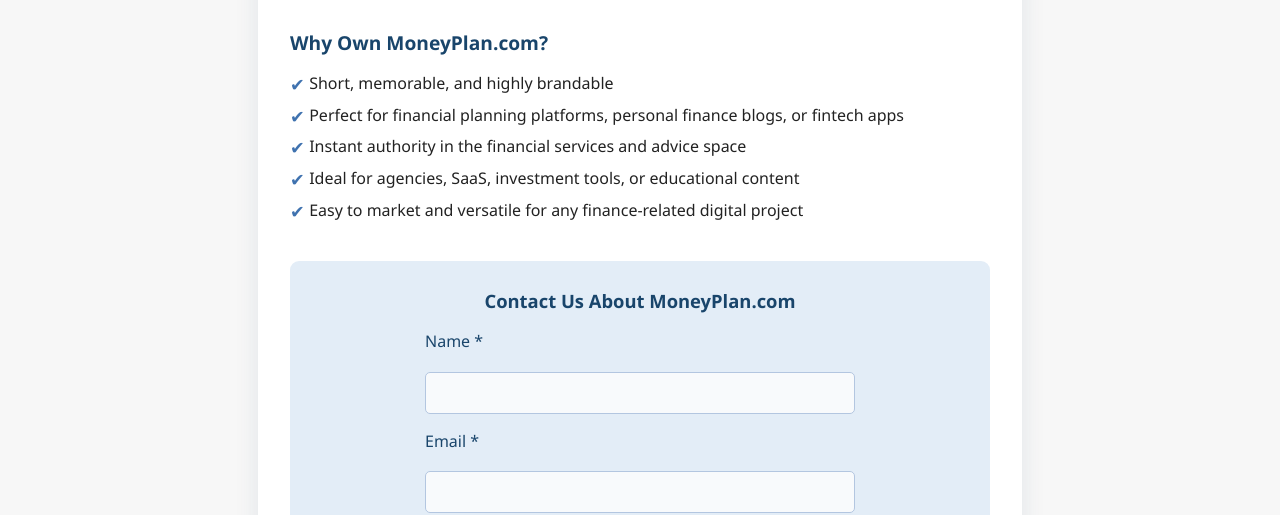
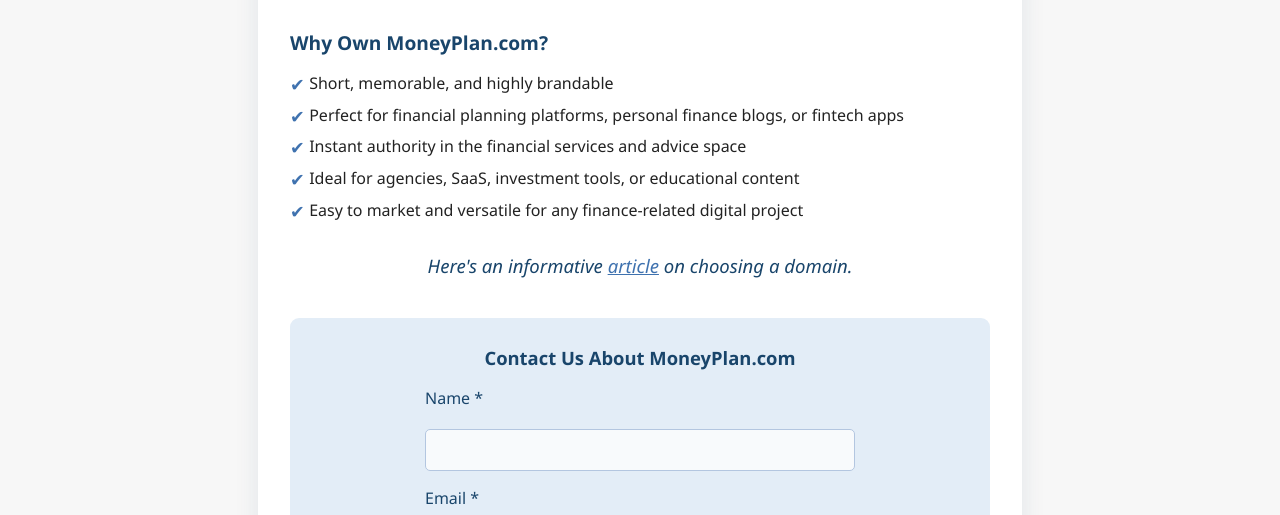
Before and after one commit to Schnyarp/MoneyPlancom, a plain HTML site: page index.html in a window 1280 px wide. Shown: the part 324-839 px from the top of the page. Drawn offline with Linux system fonts and the light colour scheme.

Commit message:
Add files via upload

```diff
--- a/index.html
+++ b/index.html
@@ -87,6 +87,17 @@
             text-align: center;
             margin-bottom: 1.1rem;
         }
+        .info-article {
+            text-align: center;
+            margin-bottom: 1.7rem;
+            font-size: 1.16rem;
+            color: #19456b;
+            font-style: italic;
+        }
+        .info-article a {
+            color: #3f72af;
+            text-decoration: underline;
+        }
         form.inquiry-form {
             max-width: 430px;
             margin: 0 auto;
@@ -150,6 +161,9 @@
             .inquiry-form-section {
                 padding: 1.1rem 0.3rem 0.5rem 0.3rem;
             }
+            .info-article {
+                font-size: 1.02rem;
+            }
         }
     </style>
 </head>
@@ -171,13 +185,16 @@
                 <li>Easy to market and versatile for any finance-related digital project</li>
             </ul>
         </section>
+        <div class="info-article">
+            Here's an informative <a href="https://corelli.com/domains.html" target="_blank" rel="noopener">article</a> on choosing a domain.
+        </div>
         <section class="inquiry-form-section" id="inquiry-form">
             <h3>Contact Us About MoneyPlan.com</h3>
             <!--
                 Replace YOUR_FORMSPREE_ENDPOINT below with your real Formspree endpoint, e.g.
                 https://formspree.io/f/mnqwnlqa
             -->
-            <form class="inquiry-form" action="https://formspree.io/f/xwpojgzb" method="POST" autocomplete="on">
+            <form class="inquiry-form" action="https://formspree.io/f/xgvkbwyr" method="POST" autocomplete="on">
                 <label for="name">Name *</label>
                 <input type="text" name="name" id="name" required autocomplete="name">
 
```
